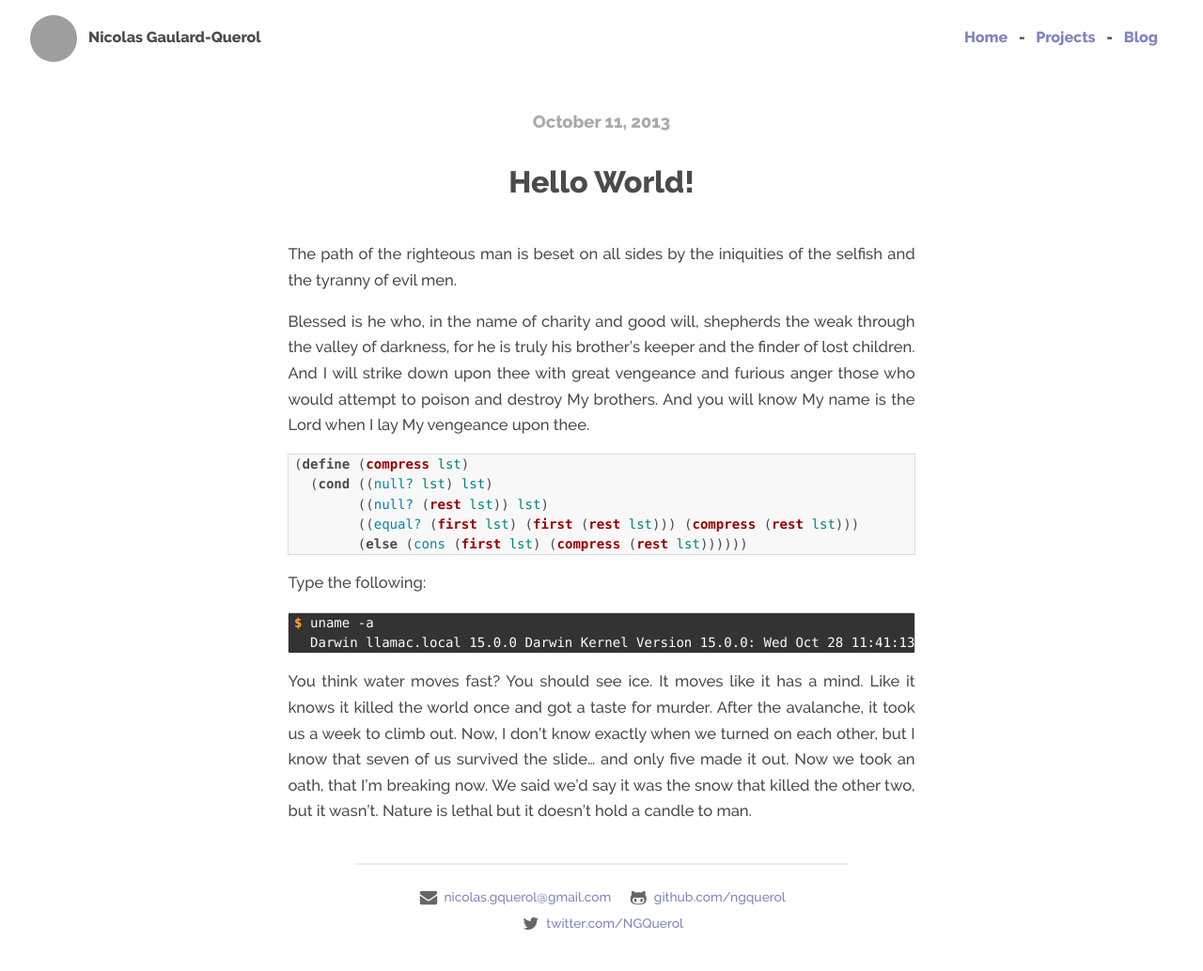
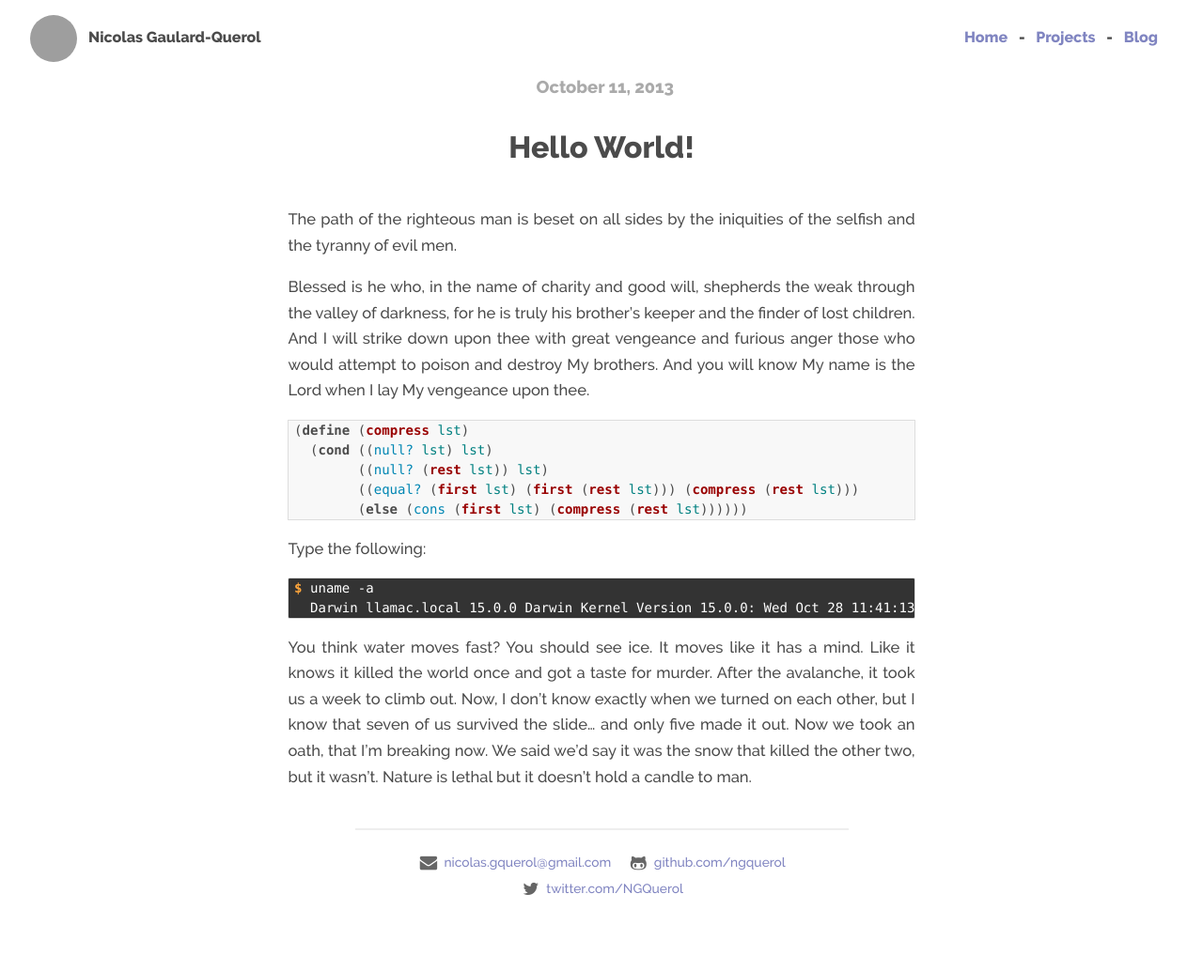
Before and after one commit to ngquerol/ngquerol.github.io, a Jekyll site: the page built from _posts/2013-10-11-test.md, in a window 1280 px wide. Shown: the whole page at 94% size. Built offline with Jekyll 4.4.1, drawn with Linux system fonts in a browser that asks for light colours; after the commit the page ends 960 px from its top, so only the background shows below that; grey boxes are pictures that could not be loaded.

Commit message:
Update CSS

```diff
--- a/_includes/header.html
+++ b/_includes/header.html
@@ -2,8 +2,8 @@
 <html lang="en">
   <head>
     <meta charset="utf-8">
+    <meta name="viewport" content="width=device-width initial-scale=1">
     <title>{{ page.title }} — {{ site.name }}</title>
-    <meta name="viewport" content="width=device-width initial-scale=1">
     <link rel="stylesheet" href="{{ site.url }}/assets/css/main.css">
     <link rel="stylesheet" href="{{ site.url }}/assets/css/syntax.css">
     <link href='{{ site.url }}/assets/css/fonts.css' rel='stylesheet' type='text/css'>
--- a/assets/css/main.css
+++ b/assets/css/main.css
@@ -37,6 +37,8 @@ a:hover   { color: #AAAAC1; }
 
 pre, code {
   font-family: Menlo, Consolas, monospace;
+  overflow-x: auto;
+  overflow-y: auto;
 }
 /*****************************************************************************/
 /*
@@ -95,7 +97,7 @@ pre, code {
   text-align: justify;
   line-height: 1.5em;
   max-width: 750px;
-  margin: 2em auto;
+  margin: 0 auto;
 }
 
 .container h2 {
```
